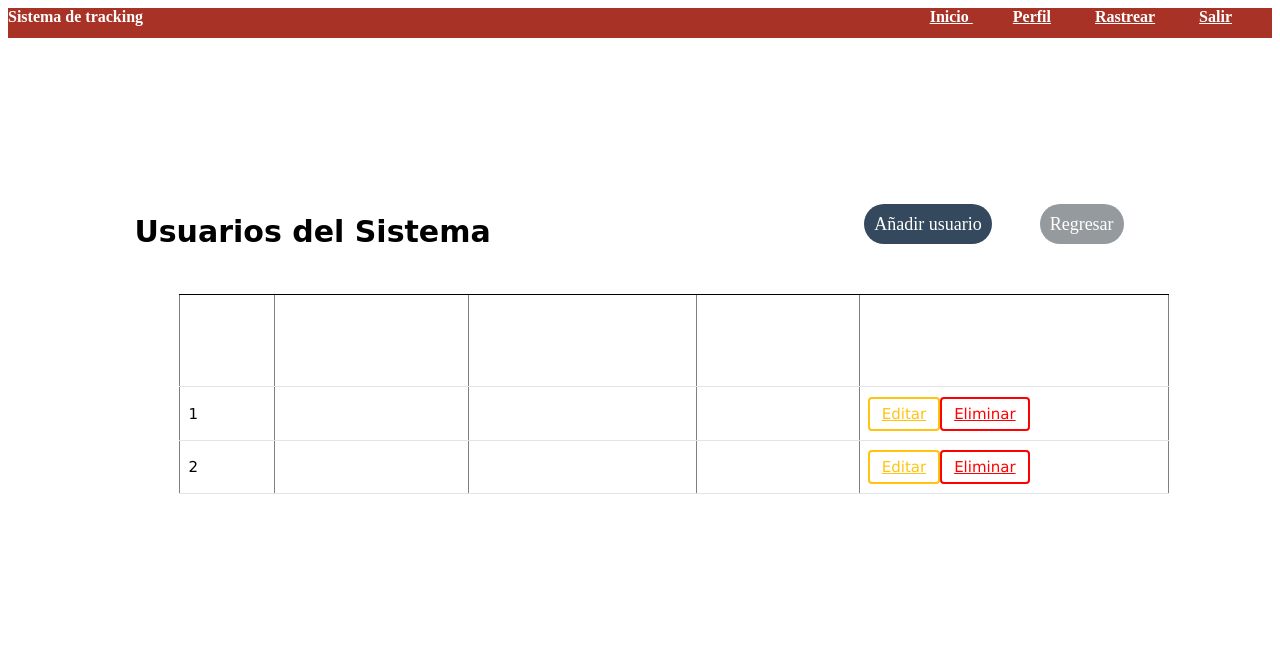
After one commit to ifg115-uesdev/packages_tracking, a Spring app: template src/main/resources/templates/listado_usuarios.html in a window 1280 px wide. The commit adds this page. Shown: the top 665 px of the page. Run offline with Thymeleaf, Linux system fonts and the light colour scheme; the template is opened without the code that fills it, so the values that code supplies are empty.

Commit message:
project restructuring

```diff
--- /dev/null
+++ b/src/main/resources/static/css/style.css
@@ -0,0 +1,122 @@
+
+.letras{
+    color: white;
+    font-weight: bolder;
+    text-decoration: none;
+    padding-right: 40px;
+    text-decoration: underline;
+  }
+  #cabeza{
+      font-weight: bolder;
+      background-color: #a93226;
+      color: white;
+      height: 30px;
+      display: flex;
+      justify-content: space-between;
+  }
+
+  #usuario{
+      font-size: 30px;
+      position: relative;
+      font-weight: bolder;
+      font-family: cursive;
+
+  }
+
+  .content{
+      padding: 10%;
+  }
+
+  #botones{
+      display: flex;
+      flex-direction: row;
+      justify-content: space-between;
+
+      margin-top: 50px;
+
+
+  }
+
+  table{
+      margin-top: 30px;
+      height: 200px;
+      position: relative;
+      font-family: "Lucida Sans Unicode", "Lucida Grande", Sans-Serif;
+      font-size: 15px;    margin: 45px;     width: 990px; text-align: left;    border-collapse: collapse
+  }
+
+
+  th {     font-size: 16px;      font-weight: bolder;     padding: 20px;     background: #fff;
+      border-top: 1px solid black;    border-bottom: 1px solid #e1e4e8; color: white; }
+
+  td {    font-size: 12 ; padding: 8px;     background: #fff;     border-bottom: 1px solid #e1e4e8;
+      color: black;    border-top: 1px solid transparent; }
+
+  tr:hover td { background: #DEDEDE; color: #DEDEDE; }
+
+  #boton{
+      position: relative;
+
+      text-align: center;
+
+  }
+
+  #btn1{
+      text-decoration: none;
+
+      color: white;
+      border: 50px;
+      background-color: #34495E;
+      border-radius: 50px;
+      width: 55px;
+      margin: 22px;
+      font-size: 18px;
+      border-spacing: 25px 75px;
+      padding: 10px;
+
+  }
+  #btn2{
+      text-decoration: none;
+      background-color: #959a9e;
+     color: white;
+      border: 50px;
+      border-radius: 50px;
+      width: 55px;
+      margin: 22px;
+      font-size: 18px;
+      border-spacing: 25px 75px;
+      padding: 10px;
+
+  }
+
+  #btn3{
+
+    padding: .375rem .75rem;
+    border: 2px solid #ffc310;
+    border-radius: .25rem;
+    color: #ffc310;
+    transition: color .15s ease-in-out,
+      background-color .15s ease-in-out;
+  }
+
+  #btn3:hover, .btn3:active, .btn3:focus {
+    color: #fff;
+    background-color: #ffc310;
+
+  }
+
+  #btn4{
+
+    padding: .375rem .75rem;
+    border: 2px solid #ff0000;
+    border-radius: .25rem;
+    color: #ff0000;
+    transition: color .15s ease-in-out,
+      background-color .15s ease-in-out;
+  }
+
+  #btn4:hover, .btn4:active, .btn4:focus {
+    color: #fff;
+    background-color: #ff0000;
+
+  }
--- a/src/main/resources/templates/example.html
+++ b/src/main/resources/templates/crear_editar_agencias.html
@@ -7,7 +7,7 @@
         <meta http-equiv="X-UA-Compatible" content="IE=edge">
         <meta name="viewport" content="width=device-width, initial-scale=1.0">
         <title>Agencia</title>
-        <link rel="stylesheet" type="text/css" href="/src/main/resources/Static/index.css">
+        <link rel="stylesheet" type="text/css" th:href="@{index.css}">
     </head>
 
     <body>
--- a/vista1/Vista1.html
+++ b/src/main/resources/templates/crear_editar_usuarios.html
@@ -2,7 +2,7 @@
 <html lang="es">
 <head>
     <meta charset="UTF-8">
-    <link rel="stylesheet" href="estilos.css">
+    <link rel="stylesheet" th:href="@{/css/estilos_vista1.css}">
 	<title>Vista 1</title>
     <nav>
         <h1>Sistema de tracking</h1>
--- a/VISTA_6/index.html
+++ b/src/main/resources/templates/detalle_paquete.html
@@ -11,7 +11,7 @@
       integrity="sha384-Zenh87qX5JnK2Jl0vWa8Ck2rdkQ2Bzep5IDxbcnCeuOxjzrPF/et3URy9Bv1WTRi"
       crossorigin="anonymous"
     />
-    <link rel="stylesheet" type="text/css" media="screen" href="main.css" />
+    <link rel="stylesheet" type="text/css" media="screen" th:href="@{/css/main.css}" />
     <script src="main.js"></script>
   </head>
   <body>
--- /dev/null
+++ b/src/main/resources/templates/listado_usuarios.html
@@ -0,0 +1,65 @@
+<!DOCTYPE html>
+<html lang="en">
+<head>
+    <meta charset="UTF-8">
+    <meta http-equiv="X-UA-Compatible" content="IE=edge">
+    <meta name="viewport" content="width=device-width, initial-scale=1.0">
+    <title>Document</title>
+    <link rel="stylesheet" th:href="@{/css/style.css}">
+</head>
+<body>
+    <header id="cabeza">
+        <div>
+            Sistema de tracking
+        </div>
+        <div>
+            <a class="letras" href="">  Inicio  </a>
+            <a class="letras" href="">Perfil</a>
+            <a class="letras"href="">Rastrear</a>
+            <a class="letras" href="">Salir</a>
+        </div>
+
+    </header>
+
+
+
+    <div class="content">
+
+
+
+    <div id="botones">
+        <div id="usuario">
+
+        Usuarios del Sistema
+
+        </div >
+        <div id="boton">
+            <a id="btn1" href="">Añadir usuario</a>
+            <a id="btn2"href="">Regresar</a>
+        </div>
+
+
+    </div>
+
+
+    <div class="table">
+             <TABLE border>
+    <TR>
+       <TH class="lines">#</TH> <TH class="lines">Nombre</TH> <TH class="lines">Username</TH> <TH class="lines">Cargo</TH> <TH class="lines">Acciones</TH>
+    </TR>
+    <TR>
+        <TD>1</TD> <TD></TD> <TD></TD><TD></TD><TD><a id="btn3" href="">Editar</a><a id="btn4" href="">Eliminar</a></TD>
+    </TR>
+    <TR>
+        <TD>2</TD> <TD></TD> <TD></TD><TD></TD><TD><a id="btn3" href="">Editar</a><a id="btn4" href="">Eliminar</a></TD>
+    </TR>
+</TABLE>
+
+
+        </div>
+
+
+    </div>
+
+</body>
+</html>
--- a/src/main/resources/templates/vista10.html
+++ b/src/main/resources/templates/login.html
@@ -6,7 +6,7 @@
     <meta name="viewport" content="width=device-width, initial-scale=1.0">
     <!-- CSS only -->
     <link href="https://cdn.jsdelivr.net/npm/bootstrap@5.2.2/dist/css/bootstrap.min.css" rel="stylesheet" integrity="sha384-Zenh87qX5JnK2Jl0vWa8Ck2rdkQ2Bzep5IDxbcnCeuOxjzrPF/et3URy9Bv1WTRi" crossorigin="anonymous">
-    <link href="../css/loginStyles.css" rel="stylesheet" type="text/css">
+    <link th:href="@{loginStyles.css}" rel="stylesheet" type="text/css">
     <title>Iniciar Sesión</title>
 </head>
 <nav class="navbar navbar-expand-lg navbar-dark" style="background-color: #A93226; ">
--- a/src/main/resources/templates/vista7.html
+++ b/src/main/resources/templates/vista_cliente.html
@@ -36,10 +36,10 @@
             <ul class="iconos">
                 <li>
                     <h2>Rastrear</h2>
-                    <img src="/image/Caja.png" alt="Imagen de una caja">
+                    <img th:src="@{/img/Caja.png}" alt="Imagen de una caja">
                 </li>
                 <li><h2>Ayuda</h2>
-                    <img src="/image/Ayuda.png" alt="Imagen de un icono de interrogacion">
+                    <img th:src="@{/img/Ayuda.png}" alt="Imagen de un icono de interrogacion">
                 </li>
             </ul>
         </div>
```
Also changed, not shown: src/main/resources/static/css/estilos_vista1.css (renamed from vista1/estilos.css), src/main/resources/static/css/main.css (renamed from VISTA_6/main.css), src/main/resources/static/img/Ayuda.png (renamed from src/main/resources/static/image/Ayuda.png), src/main/resources/static/img/Caja.png (renamed from src/main/resources/static/image/Caja.png), src/main/resources/static/img/Lupa.png (renamed from src/main/resources/static/image/Lupa.png), src/main/resources/templates/cambio_estado.html (renamed from src/main/resources/templates/Vista8.html), src/main/resources/templates/listado_agencias.html (renamed from vista04/gestion_de_BD.html), src/main/resources/templates/registro_paquete.html (renamed from src/main/resources/templates/vista9.html).
